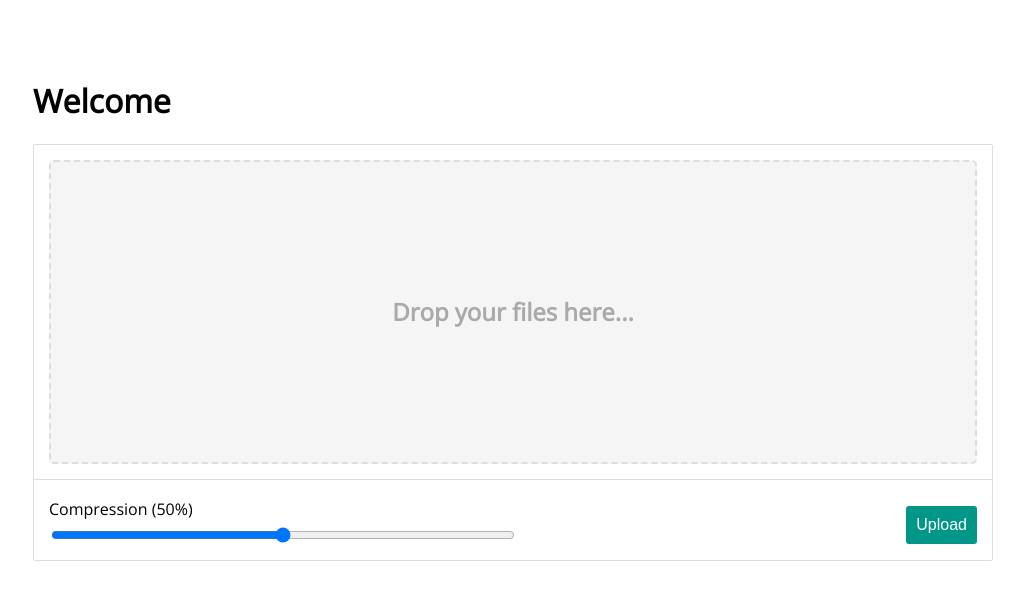
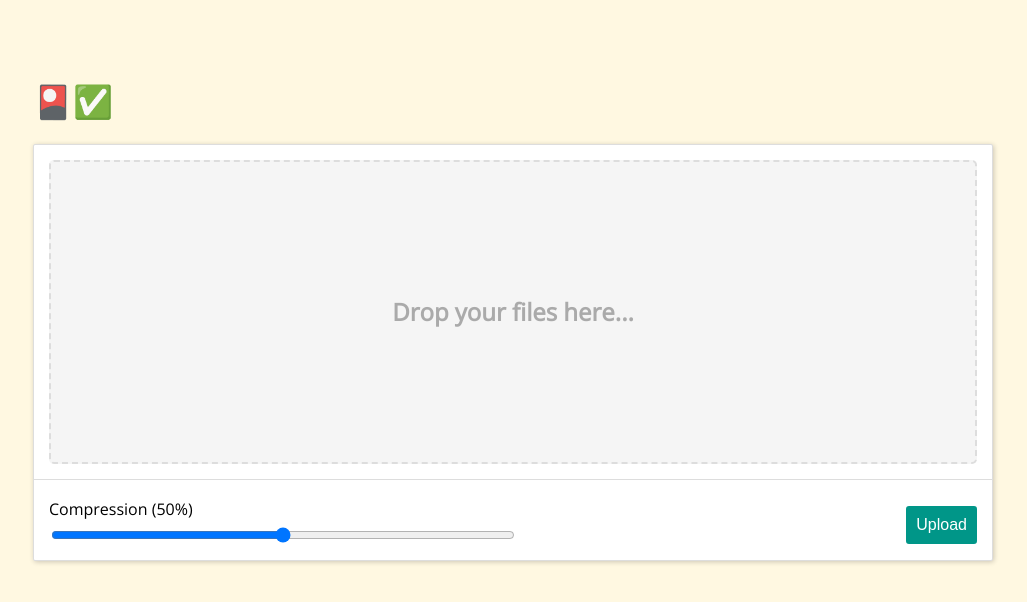
Before and after one commit to krazi3/react-drop, a React (Create React App) app: page / in a window 1280 px wide. Shown: the top 602 px of the page, without its empty margins (127-1154 px from the left). Built offline with nearby package versions, Linux system fonts and the light colour scheme; the HTML template or start-up script is replaced by a standard one.

Commit message:
(Styling) Added background colors

```diff
--- a/src/App.js
+++ b/src/App.js
@@ -5,7 +5,7 @@ import Dropzone from './dropzone';
 function App() {
   return (
     <div className="container">
-      <h1>Welcome</h1>
+      <h1>&#127924;&#9989;</h1>
       <Dropzone />
     </div>
   );
--- a/src/dropzone/style.css
+++ b/src/dropzone/style.css
@@ -1,6 +1,8 @@
 .wrapper {
+  background-color: #fff;
   border: 1px solid #ddd;
   border-radius: 2px;
+  box-shadow: 1px 1px 5px rgba(0,0,0,.2);
 }
 
 .content {
--- a/src/index.css
+++ b/src/index.css
@@ -1,3 +1,4 @@
 body {
   font-family: 'Open Sans', sans-serif;
+  background-color: #FFF8E1;;
 }
```
